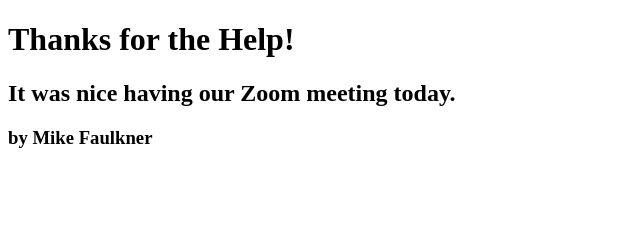
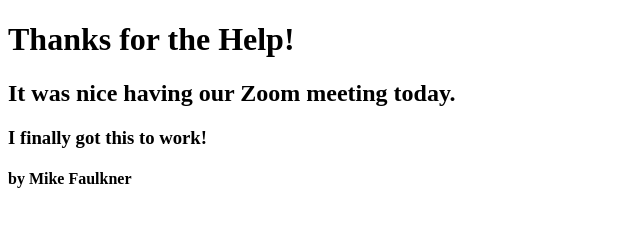
Before and after one commit to MFaulkner28/Demo-6820, a plain HTML site: page index.html in a window 1280 px wide. Shown: the whole page, without its empty margins (0-640 px from the left). Drawn offline with Linux system fonts and the light colour scheme.

Commit message:
Added Changes

```diff
--- a/index.html
+++ b/index.html
@@ -8,6 +8,7 @@
 <body>
     <h1>Thanks for the Help!</h1>
     <h2>It was nice having our Zoom meeting today.</h2>
-    <h3>by Mike Faulkner</h3>
+    <h3>I finally got this to work!</h3>
+    <h4>by Mike Faulkner</h4>
 </body>
 </html>
```
